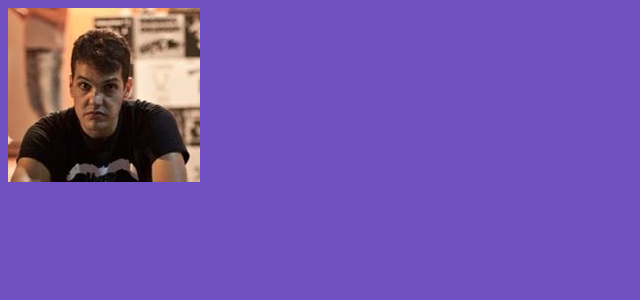
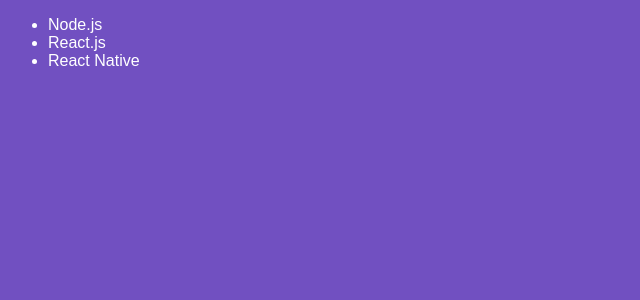
Before and after one commit to Marcelovqvd/Bootcamp_Rocketseat_Introducao_ReactJs, a React app: page / in a window 1280 px wide. Shown: the top 300 px of the page, without its empty margins (0-640 px from the left). Built offline with nearby package versions, Linux system fonts and the light colour scheme.

Commit message:
primeiro componente

```diff
--- a/babel.config.js
+++ b/babel.config.js
@@ -3,4 +3,7 @@
     "@babel/preset-env",
     "@babel/preset-react"
   ],
+  plugins: [
+    '@babel/plugin-proposal-class-properties'
+  ]
 }
--- a/package.json
+++ b/package.json
@@ -11,6 +11,7 @@
   },
   "devDependencies": {
     "@babel/core": "^7.5.5",
+    "@babel/plugin-proposal-class-properties": "^7.5.5",
     "@babel/preset-env": "^7.5.5",
     "@babel/preset-react": "^7.0.0",
     "babel-loader": "^8.0.6",
--- a/src/App.js
+++ b/src/App.js
@@ -1,10 +1,11 @@
 import React from 'react';
 import './App.css';
 
-import profile from './assets/profile/profile.jpg';
+import TechList from './components/TechList.js';
+
 
 function App() {
-  return <img src={profile} />
+  return <TechList />
 }
 
 export default App;
--- /dev/null
+++ b/src/components/TechList.js
@@ -0,0 +1,24 @@
+import React, { Component } from 'react';
+
+class TechList extends Component {
+
+  state = {
+    techs: [
+      'Node.js',
+      'ReactJs',
+      'React Native'
+    ]
+  };
+
+  render() {
+    return (
+      <ul>
+        <li>Node.js</li>
+        <li>React.js</li>
+        <li>React Native</li>
+      </ul>
+    );
+  }
+}
+
+export default TechList;
```
Also changed, not shown: 2 other files (tests, documents, lock files or other folders).
